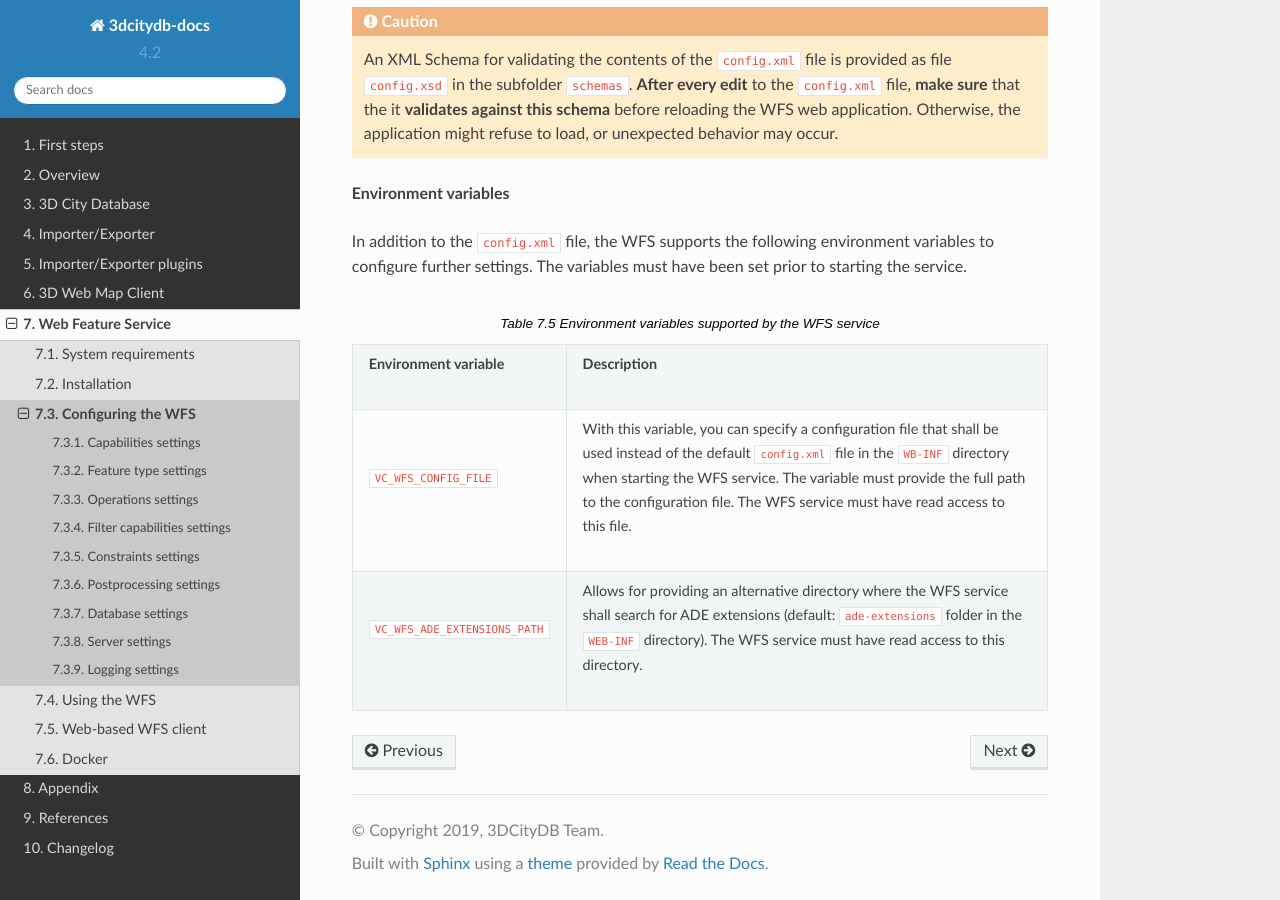
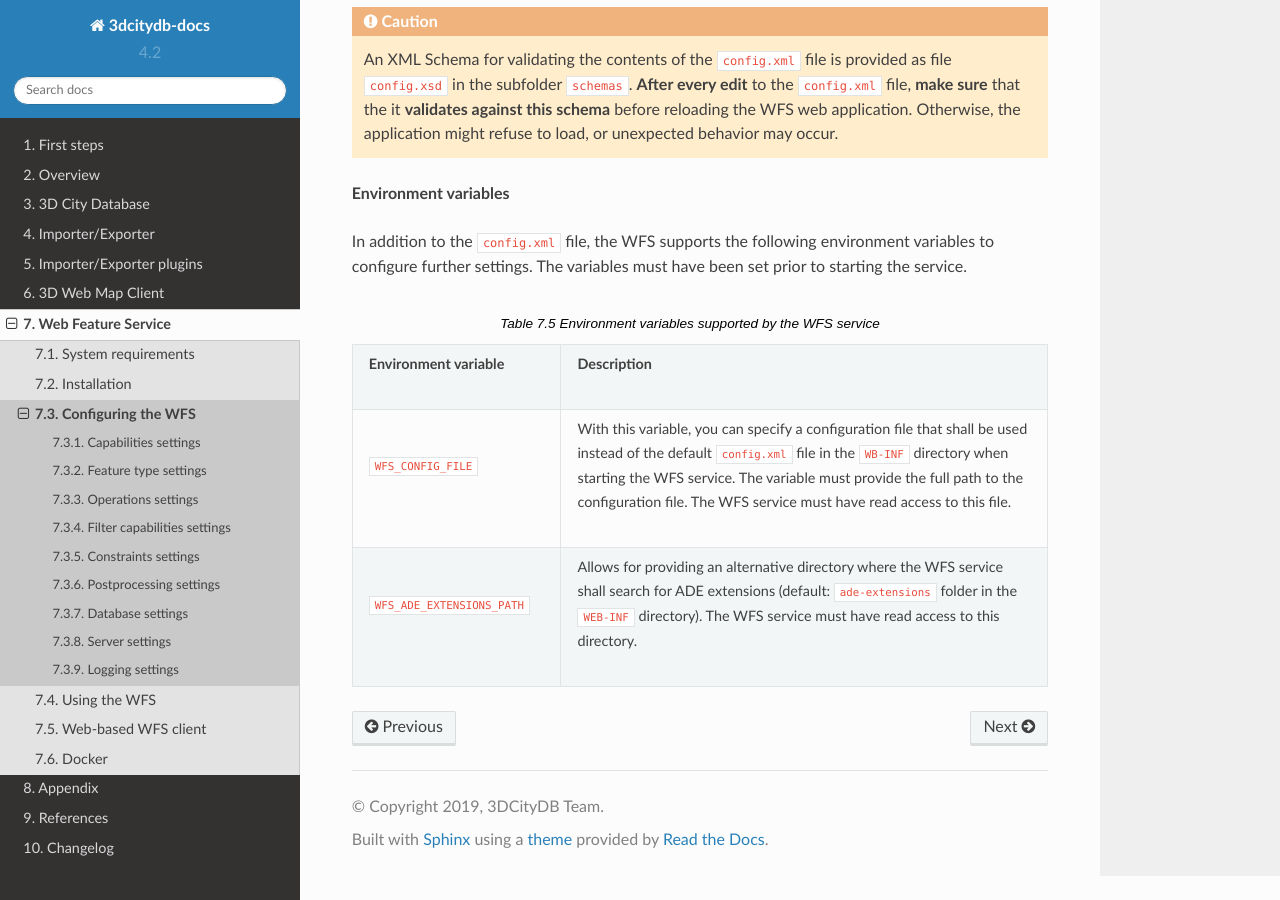
Before and after one commit to 3dcitydb/3dcitydb-docs, a Sphinx documentation site: the page built from source/wfs/configuration/index.rst, in a window 1280 px wide and 900 px high, scrolled down 1845 px. Built offline with Sphinx 7.4.7 and the Read the Docs theme 2.0.0, drawn with Linux system fonts in a browser that asks for light colours.

```diff
--- a/source/wfs/configuration/index.rst
+++ b/source/wfs/configuration/index.rst
@@ -85,7 +85,7 @@ starting the service.
 
    * - | **Environment variable**
      - | **Description**
-   * - | ``VC_WFS_CONFIG_FILE``
+   * - | ``WFS_CONFIG_FILE``
      - | With this variable, you can specify a configuration file that shall be used instead of the default ``config.xml`` file in the ``WB-INF`` directory when starting the WFS service. The variable must provide the full path to the configuration file. The WFS service must have read access to this file.
-   * - | ``VC_WFS_ADE_EXTENSIONS_PATH``
+   * - | ``WFS_ADE_EXTENSIONS_PATH``
      - | Allows for providing an alternative directory where the WFS service shall search for ADE extensions (default: ``ade-extensions`` folder in the ``WEB-INF`` directory). The WFS service must have read access to this directory.
```
